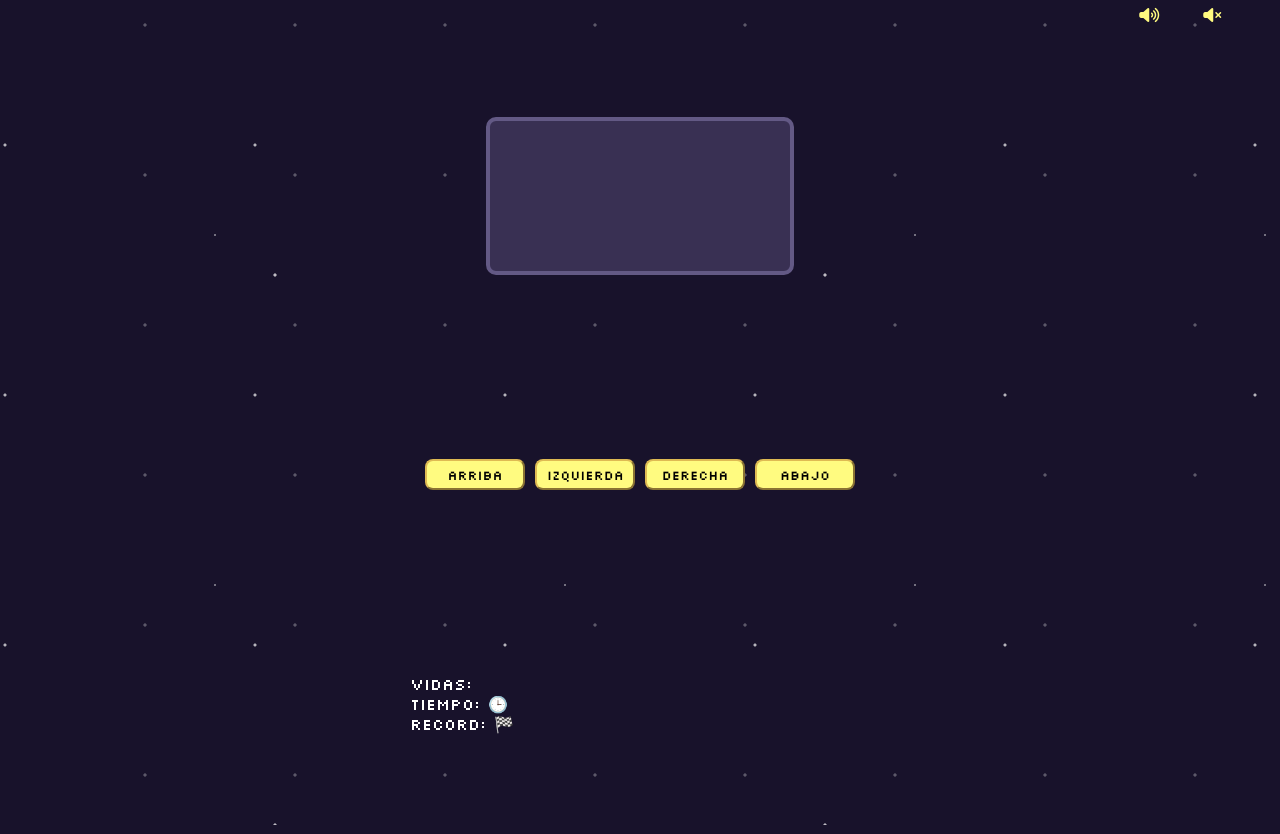
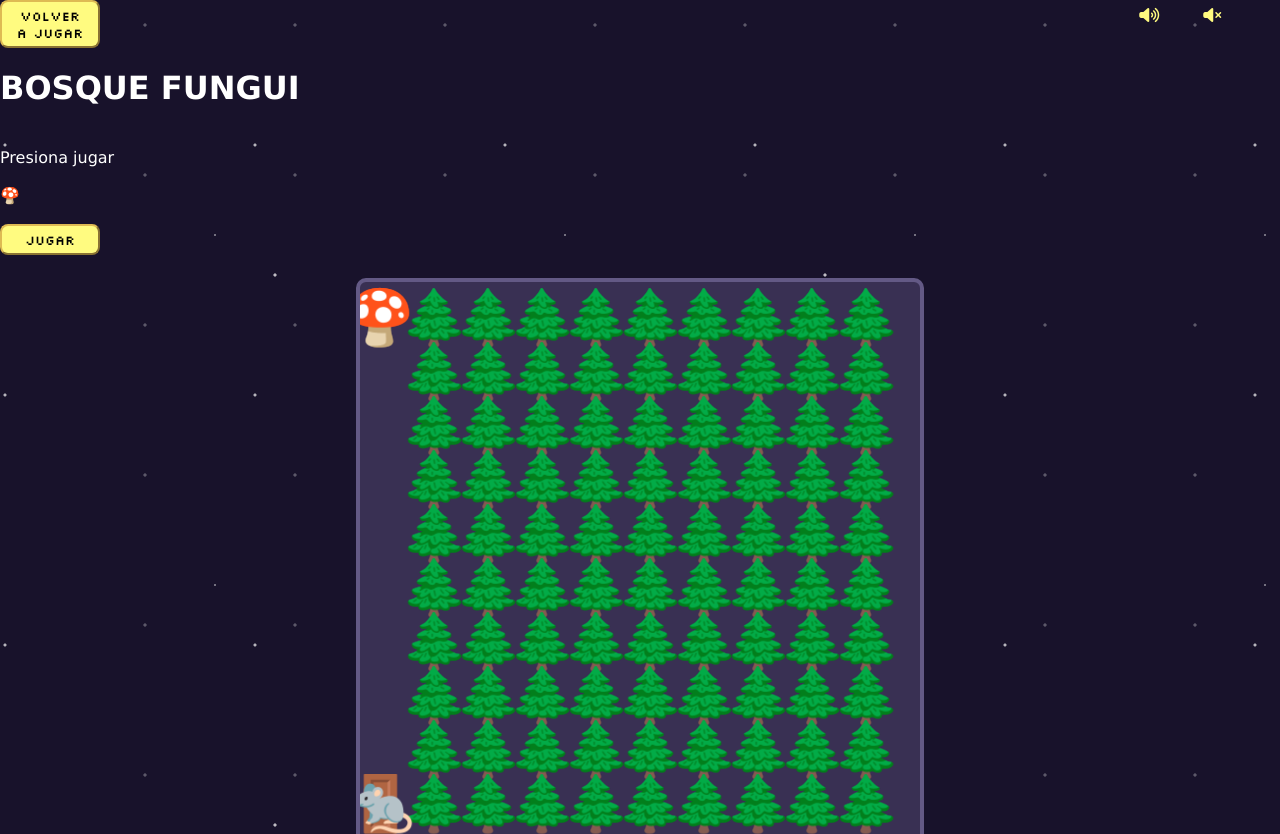
Before and after one commit to mriatorres/bosque-fungui-js, a plain HTML site: page index.html in a window 1280 px wide. Shown: the top 834 px of the page. Drawn offline with nearby package versions, Linux system fonts and the light colour scheme.

Commit message:
Se agrego index.html

```diff
--- a/index.html
+++ b/index.html
@@ -28,8 +28,23 @@
             <i class="fa-solid fa-volume-xmark" onclick="pauseAudio()"></i>
           </div>
     </div>
+<div class="volverJugar inactive">
+  <button>VOLVER A JUGAR</button>
+</div>
 
-<div class="game-container">
+<div class="inicio">
+  <div class="titulo">
+    <h1>BOSQUE FUNGUI</h1>
+  </div> <br>
+  <div class="texto">Presiona jugar <br>
+  </div><br>
+  <div class="emoji"><span>🍄</span></div> <br>
+  <div class="jugar">
+    <button onclick="jugar()">JUGAR</button>
+  </div>
+</div>
+
+<div class="game-container inactive">
 <canvas id="game"></canvas>
 <div class="btns">
 <button id="up">Arriba</button>
```
